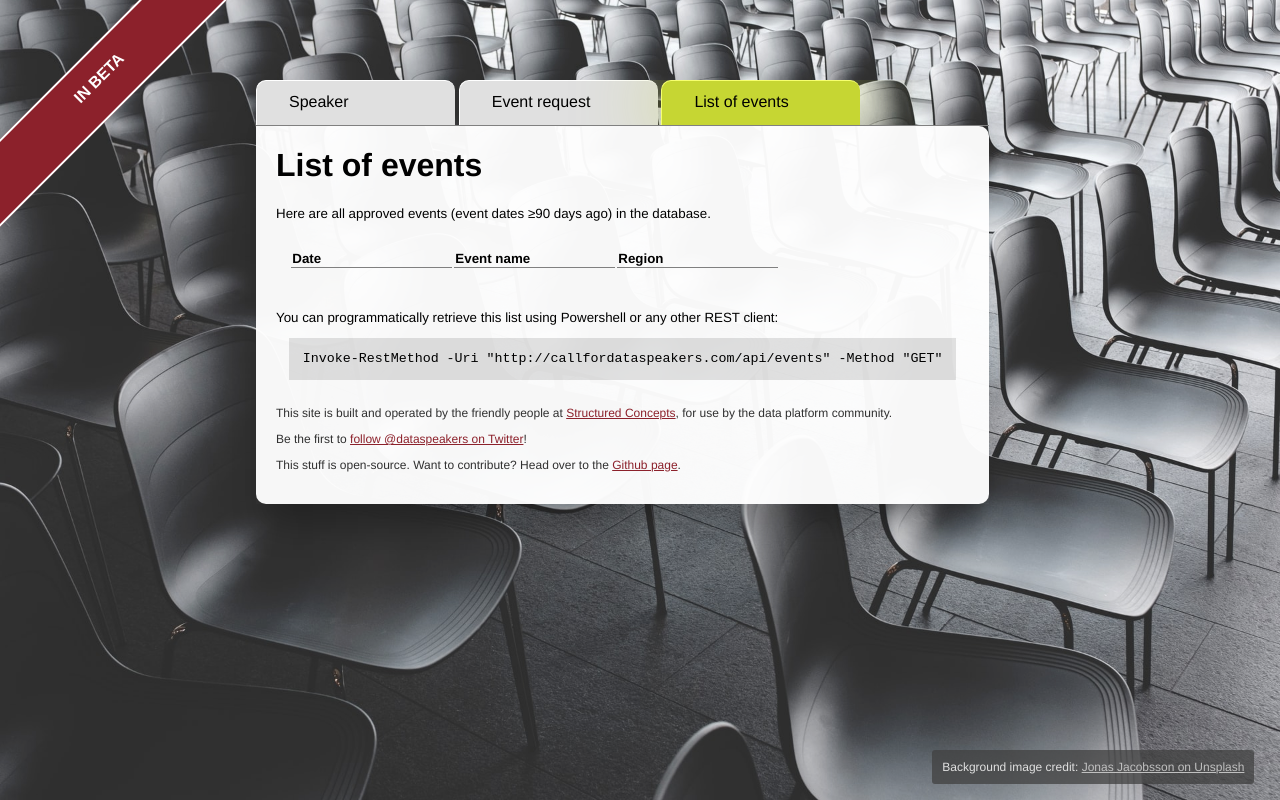
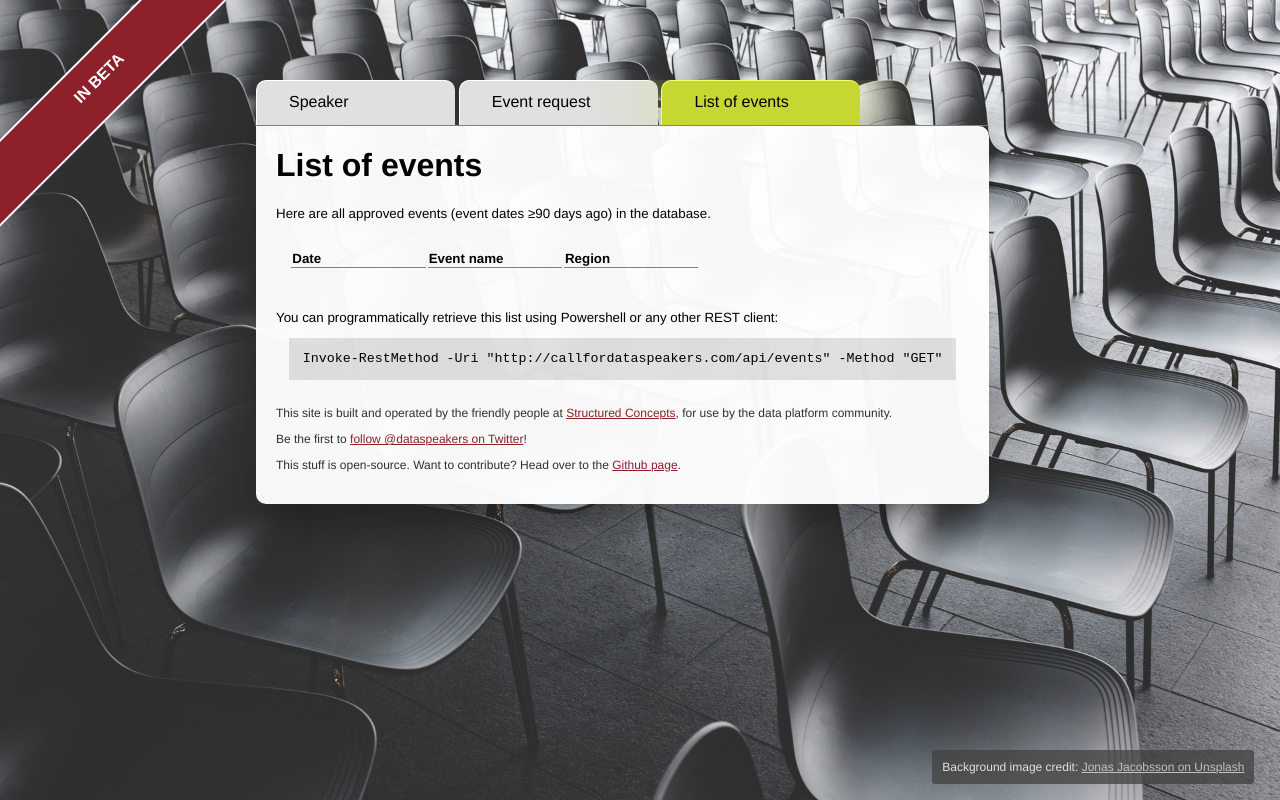
Before and after one commit to strdco/callfordataspeakers.com, a website: page assets/list.html in a window 1280 px wide. Drawn offline with Linux system fonts and the light colour scheme; no server answers.

Commit message:
Minor formatting, error handling

```diff
--- a/assets/style.css
+++ b/assets/style.css
@@ -150,7 +150,8 @@ table#eventstbl {
 table#eventstbl th,
 table#eventstbl td {
     min-width: 120px;
-    padding-right: 3em;
+    padding-right: 1em;
+    white-space: nowrap;
 }
 
 table#eventstbl th {
--- a/server.js
+++ b/server.js
@@ -725,6 +725,7 @@ async function sendCampaign (listName, segmentName, regions, templateName, enabl
                     }
                 };
                 await mailchimp.campaigns.setContent(campaignId, updateInstructions);
+                console.log('Campaign updated.');
             }
 
             // Update the campaign with the template values:
@@ -734,7 +735,7 @@ async function sendCampaign (listName, segmentName, regions, templateName, enabl
         }
     } catch (err) {
         console.log(err);
-        alert('There was a problem.');
+        res.status(500).send("There was a problem");
     }
 }
 
```
